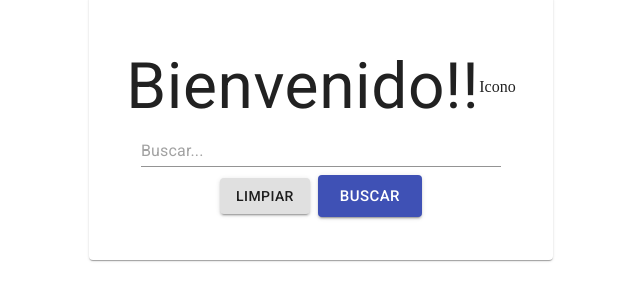
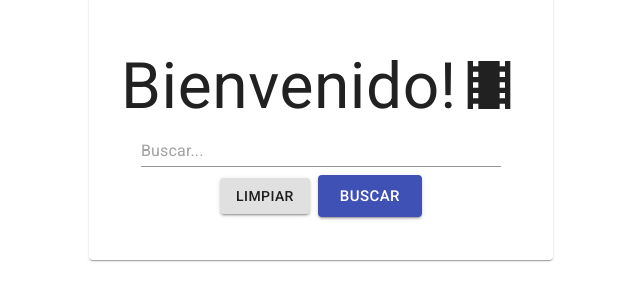
Before and after one commit to arandajm/react-hooks-movies, a React (Create React App) app: page / in a window 1280 px wide. Shown: the part 280-580 px from the top of the page, without its empty margins (319-959 px from the left). Built offline with nearby package versions, Linux system fonts and the light colour scheme.

Commit message:
creating MovieIcon component using SvgIcon component of material-ui

```diff
--- /dev/null
+++ b/src/icons/MovieIcon.js
@@ -0,0 +1,8 @@
+import React from "react";
+import { SvgIcon } from "@material-ui/core";
+export default props => (
+  <SvgIcon {...props}>
+    <path d="M18 3v2h-2V3H8v2H6V3H4v18h2v-2h2v2h8v-2h2v2h2V3h-2zM8 17H6v-2h2v2zm0-4H6v-2h2v2zm0-4H6V7h2v2zm10 8h-2v-2h2v2zm0-4h-2v-2h2v2zm0-4h-2V7h2v2z" />
+    <path d="M0 0h24v24H0z" fill="none" />
+  </SvgIcon>
+);
--- /dev/null
+++ b/src/icons/index.js
@@ -0,0 +1,3 @@
+import MovieIcon from "./MovieIcon";
+
+export { MovieIcon };
--- a/src/pages/Home/index.js
+++ b/src/pages/Home/index.js
@@ -8,6 +8,7 @@ import {
   Button
 } from "@material-ui/core";
 import styles from "./style";
+import { MovieIcon } from "../../icons";
 
 export default () => {
   const [searchText, setSearchText] = useState("");
@@ -32,10 +33,10 @@ export default () => {
         {/* This grid is similar to bootstrap col */}
         <Grid container className={classes.titleGridContainer}>
           <Grid>
-            <Typography className={classes.title}>Bienvenido!!</Typography>
+            <Typography className={classes.title}>Bienvenido!</Typography>
           </Grid>
           <Grid>
-            <label>Icono</label>
+            <MovieIcon className={classes.movieIcon} />
           </Grid>
         </Grid>
         <TextField
--- a/src/pages/Home/style.js
+++ b/src/pages/Home/style.js
@@ -33,5 +33,8 @@ export default makeStyles({
   },
   buttonsContainer: {
     marginTop: ".5rem"
+  },
+  movieIcon: {
+    fontSize: "4rem"
   }
 });
```
